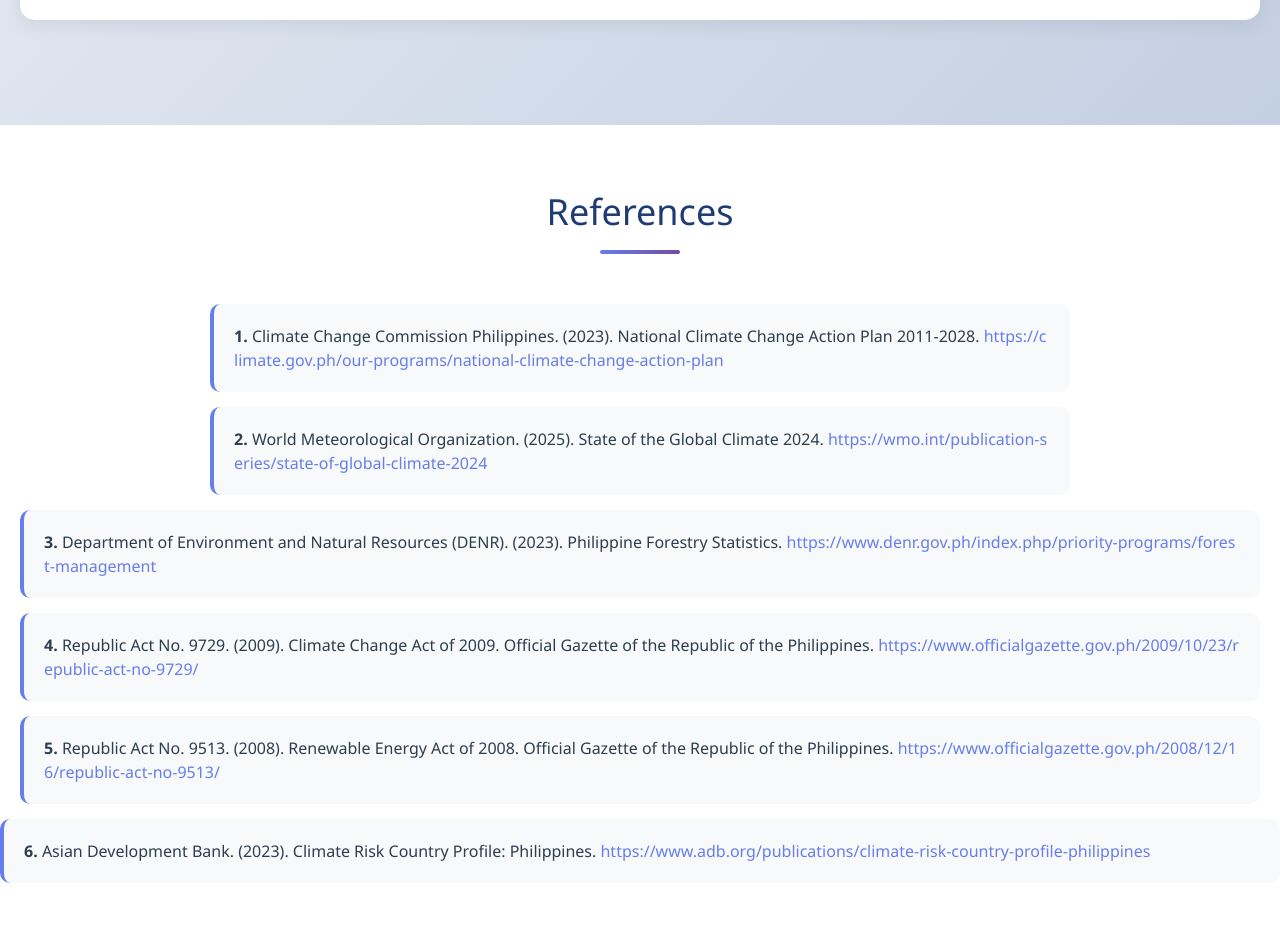
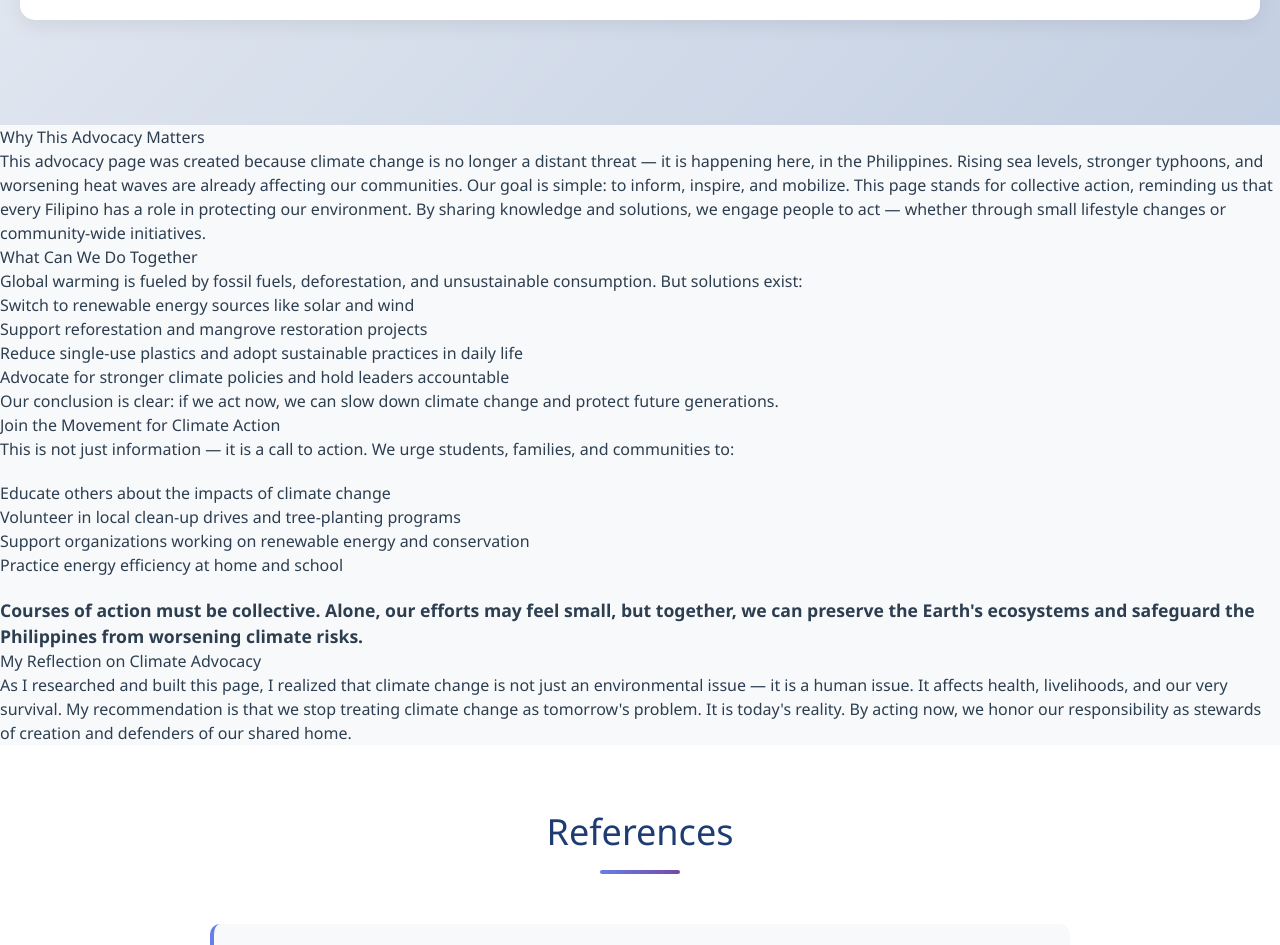
Before and after one commit to kalli17/ms2, a plain HTML site: page index.html in a window 1280 px wide. Shown: the part 3880-4825 px from the top of the page. Drawn offline with nearby package versions, Linux system fonts and the light colour scheme.

Commit message:
Add climate advocacy content to index.html

```diff
--- a/index.html
+++ b/index.html
@@ -646,6 +646,36 @@
     </div>
    </div>
   </section>
+   <div class="content-section">
+    <h2>Why This Advocacy Matters</h2>
+    <p>This advocacy page was created because climate change is no longer a distant threat — it is happening here, in the Philippines. Rising sea levels, stronger typhoons, and worsening heat waves are already affecting our communities. Our goal is simple: to inform, inspire, and mobilize. This page stands for collective action, reminding us that every Filipino has a role in protecting our environment. By sharing knowledge and solutions, we engage people to act — whether through small lifestyle changes or community-wide initiatives.</p>
+   </div>
+   <div class="content-section">
+    <h2>What Can We Do Together</h2>
+    <p>Global warming is fueled by fossil fuels, deforestation, and unsustainable consumption. But solutions exist:</p>
+    <ul>
+     <li>Switch to renewable energy sources like solar and wind</li>
+     <li>Support reforestation and mangrove restoration projects</li>
+     <li>Reduce single-use plastics and adopt sustainable practices in daily life</li>
+     <li>Advocate for stronger climate policies and hold leaders accountable</li>
+    </ul>
+    <p>Our conclusion is clear: if we act now, we can slow down climate change and protect future generations.</p>
+   </div>
+   <div class="call-to-action">
+    <h2>Join the Movement for Climate Action</h2>
+    <p>This is not just information — it is a call to action. We urge students, families, and communities to:</p>
+    <ul style="text-align: left; display: inline-block; margin-top: 20px;">
+     <li>Educate others about the impacts of climate change</li>
+     <li>Volunteer in local clean-up drives and tree-planting programs</li>
+     <li>Support organizations working on renewable energy and conservation</li>
+     <li>Practice energy efficiency at home and school</li>
+    </ul>
+    <p style="margin-top: 20px; font-size: 1.1em; font-weight: bold;">Courses of action must be collective. Alone, our efforts may feel small, but together, we can preserve the Earth's ecosystems and safeguard the Philippines from worsening climate risks.</p>
+   </div>
+   <div class="content-section">
+    <h2>My Reflection on Climate Advocacy</h2>
+    <p>As I researched and built this page, I realized that climate change is not just an environmental issue — it is a human issue. It affects health, livelihoods, and our very survival. My recommendation is that we stop treating climate change as tomorrow's problem. It is today's reality. By acting now, we honor our responsibility as stewards of creation and defenders of our shared home.</p>
+   </div>
   <section id="references" class="references-section">
    <div class="container">
     <h2 class="section-title">References</h2>
```
